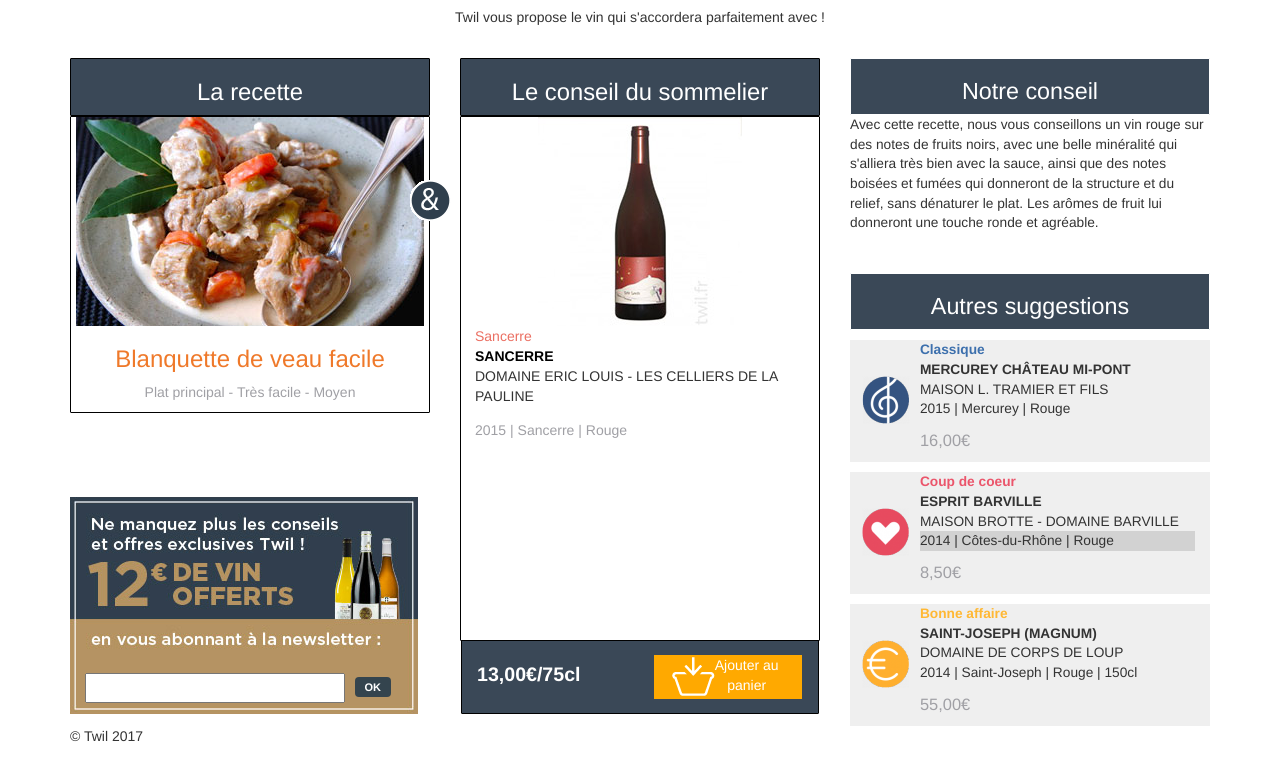
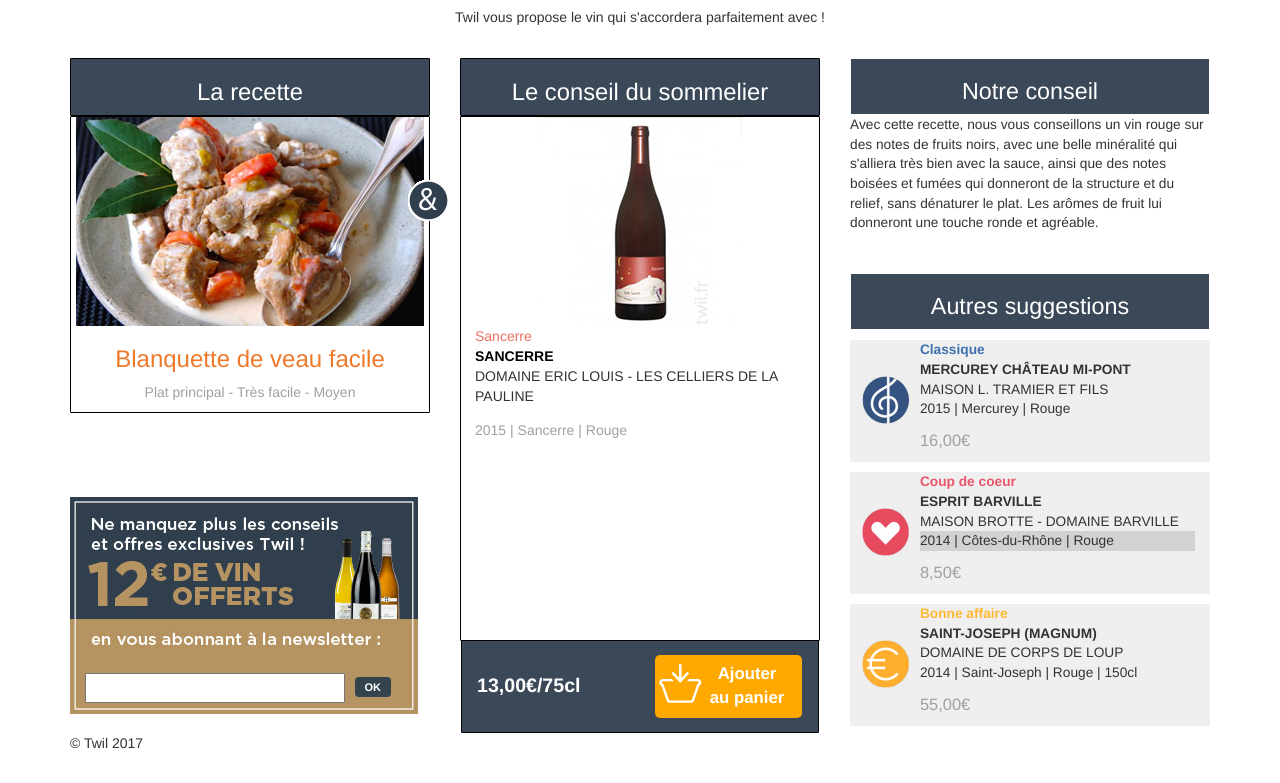
Before and after one commit to ThomasFournierEpitech/test_integrateur, a plain HTML site: page integration.html in a window 1280 px wide. Shown: the part 114-897 px from the top of the page. Drawn offline with nearby package versions, Linux system fonts and the light colour scheme.

Commit message:
change border pannier

```diff
--- a/integration.html
+++ b/integration.html
@@ -38,8 +38,8 @@
         </div>
         <div class="text-center myBorder">
           <!--L'image de la recette est entourée d'un lien-->
+          <a  type="text" style="position: absolute; margin:4.5em 0em 0em 23.7em;" href="#"><img src="./img/question-3/&.png" /></a>
           <a class="" href="#"><img src="./img/question-3/recette.jpg" /></a>
-          <a  type="text" style="position: absolute; margin:4.5em 0em 0em -1em;" href="#"><img src="./img/question-3/&.png" /></a>
           <!--<a href="#"></a>-->
           <h3 style="color: #EF792A">Blanquette de veau facile</h3>
           <p style="color: #A0A0A5">Plat principal - Très facile - Moyen</p>
@@ -78,17 +78,17 @@
 
           <div class="col-sm-12 myHeading myBorder">
             <div class="row">
-              <div style="font-size: 1.4em; height: 100%; margin: 1em 0em 0em 0em; font-weight: bold;" align="left" class="col-sm-6">
+              <div class="col-sm-5" style="font-size: 1.4em; margin: 1.6em 0em 0em 0em; font-weight: bold;" align="left" class="col-sm-6">
                   <span>13,00€/75cl</span>
               </div>
 
-              <div class="col-sm-5" style="background-color: #FFA900; margin:1em 1em 1em 1em;">
+              <div class="col-sm-5" style="background-color: #FFA900; margin:1em 1em 1em 3.2em; border-radius: 5px; height: 4.5em; width: 10.5em">
                 <div class="row">
-                  <div class="col-sm-3 pull-left">
-                    <a href="#"><img src="./img/question-3/panier.png"/></a>
+                  <div class="col-sm-3" style="margin: 0.5em 0em 0em 0em">
+                    <a style="margin: -1em 0em 0em -1em" href="#"><img src="./img/question-3/panier.png"/></a>
                   </div>
-                  <div class="col-sm-9">
-                    <a style="color: white; font-size: 1em " href="#">Ajouter au panier</a>
+                  <div class="col-sm-9" style="margin: 0.5em 0em 0em 0em">
+                    <a align="left" style="color: white; font-size: 1.2em; font-weight: bold;" href="#">Ajouter au panier</a>
                   </div>
                 </div>
               </div>
```
